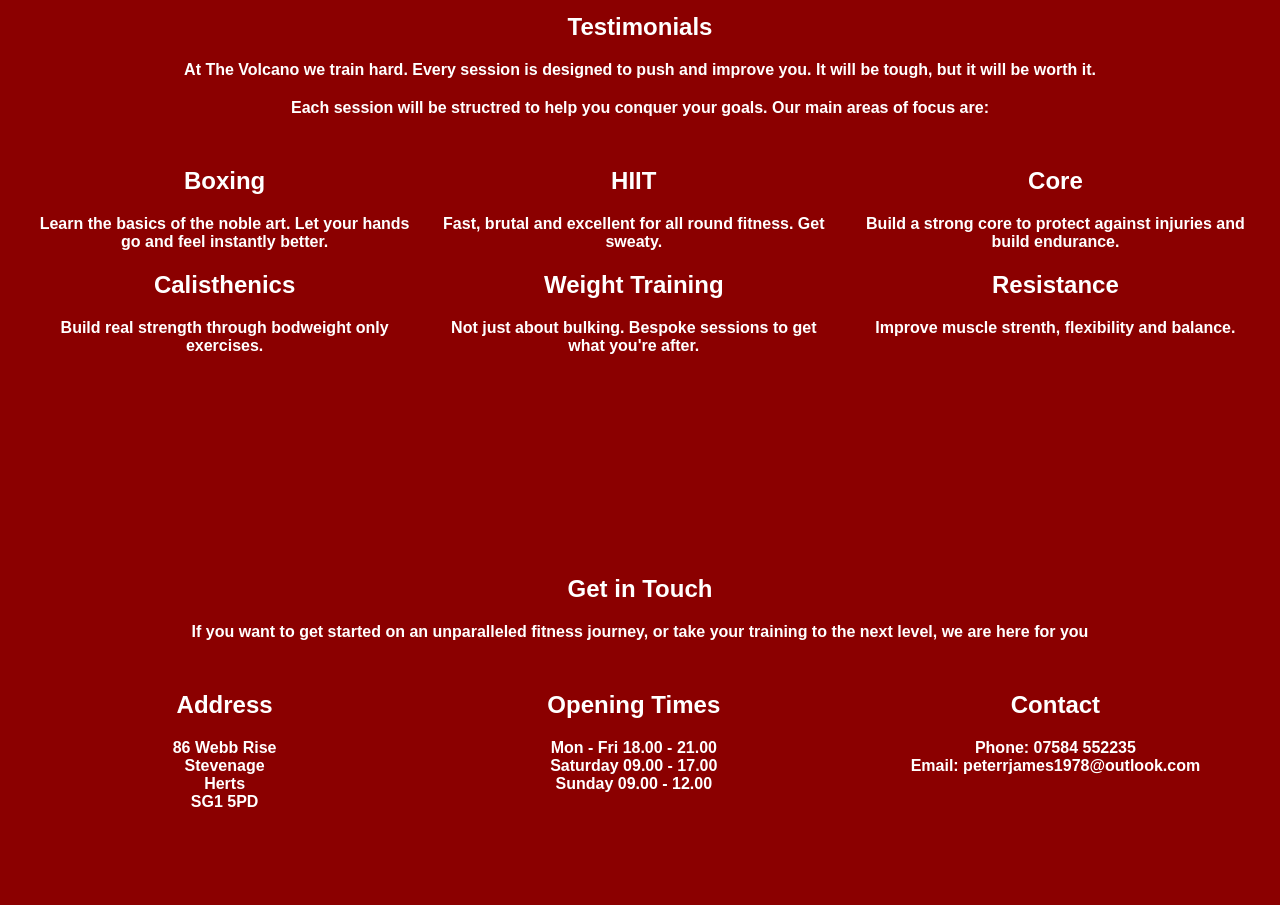
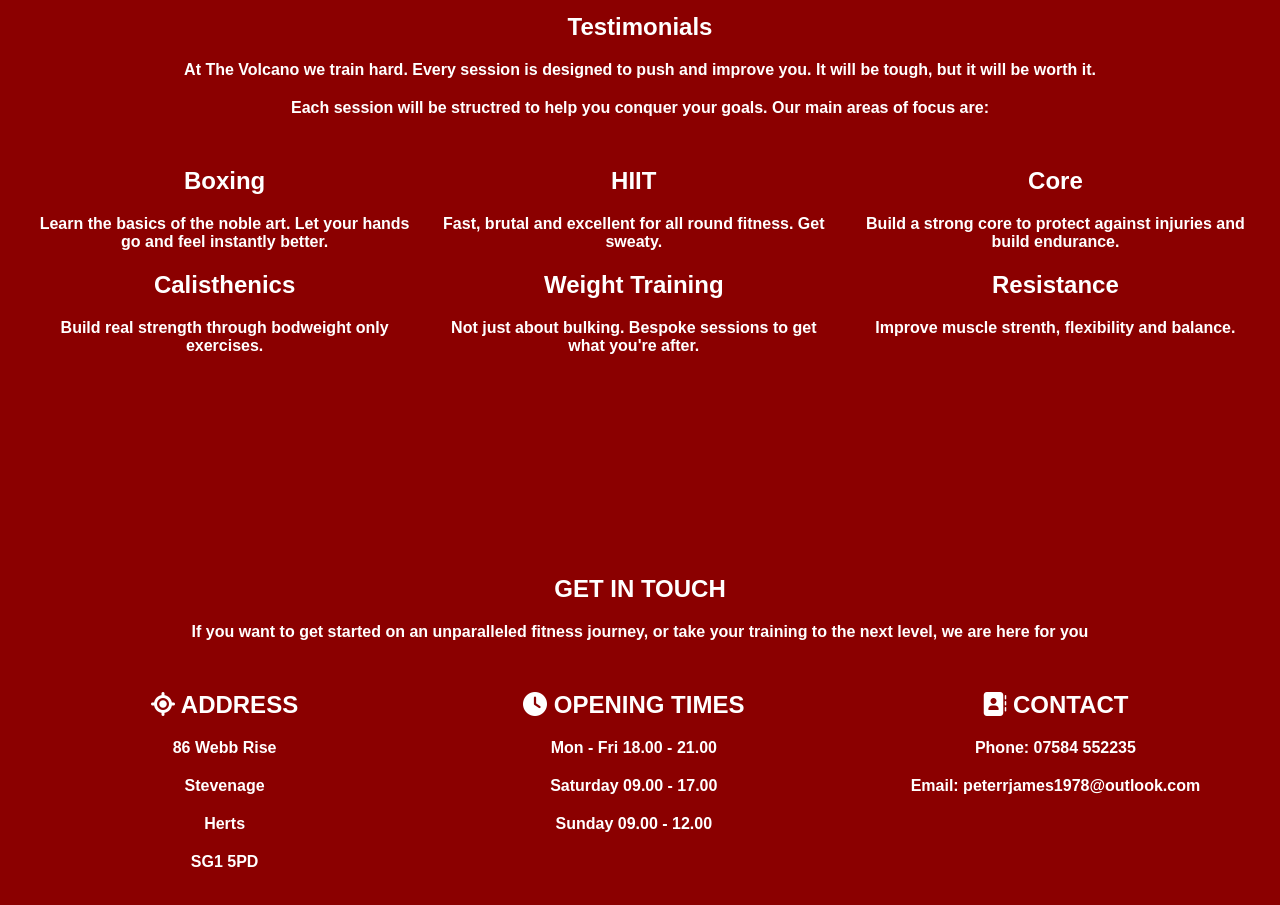
Before and after one commit to GingeHagler/The-Volcano, a plain HTML site: page index.html in a window 1280 px wide. Shown: the part 1980-2885 px from the top of the page. Drawn offline with Linux system fonts and the light colour scheme; a web font is replaced by a local one.

Commit message:
Add font awesome icons to contact section in footer

```diff
--- a/index.html
+++ b/index.html
@@ -240,7 +240,7 @@
         <section id="contact">
             <div class="container">
                 <div class="row">
-                    <h2>Get in Touch</h2>
+                    <h2>GET IN TOUCH</h2>
                     <p>
                         If you want to get started on an unparalleled fitness journey, or take your training to the next
                         level, we are here for you
@@ -249,33 +249,26 @@
                 </div>
                 <div class="row">
                     <div class="left-col">
-                        <h2>Address</h2>
-                        <p>
-                            86 Webb Rise
-                            <br>Stevenage
-                            <br>Herts
-                            <br>SG1 5PD
-                        </p>
+                        <h2><i class="fa-solid fa-location-crosshairs"></i> ADDRESS</h2>
+                        <p>86 Webb Rise</p>
+                        <p>Stevenage</p>
+                        <p>Herts</p>
+                        <p>SG1 5PD</p>
 
                     </div>
 
                     <div class="right-col">
-                        <h2>Contact</h2>
-                        <p>
-                            Phone: 07584 552235
-                            <br>Email: peterrjames1978@outlook.com
-                        </p>
-
+                        <h2><i class="fa-solid fa-address-book"></i> CONTACT</h2>
+                        <p>Phone: 07584 552235</p>
+                        <p>Email: peterrjames1978@outlook.com</p>
 
                     </div>
 
                     <div class="center-col">
-                        <h2>Opening Times</h2>
-                        <p>
-                            Mon - Fri 18.00 - 21.00
-                            <br>Saturday 09.00 - 17.00
-                            <br>Sunday 09.00 - 12.00
-                        </p>
+                        <h2><i class="fa-solid fa-clock"></i> OPENING TIMES</h2>
+                        <p>Mon - Fri 18.00 - 21.00</p>
+                        <p>Saturday 09.00 - 17.00</p>
+                        <p>Sunday 09.00 - 12.00</p>
 
                     </div>
                 </div>
```
